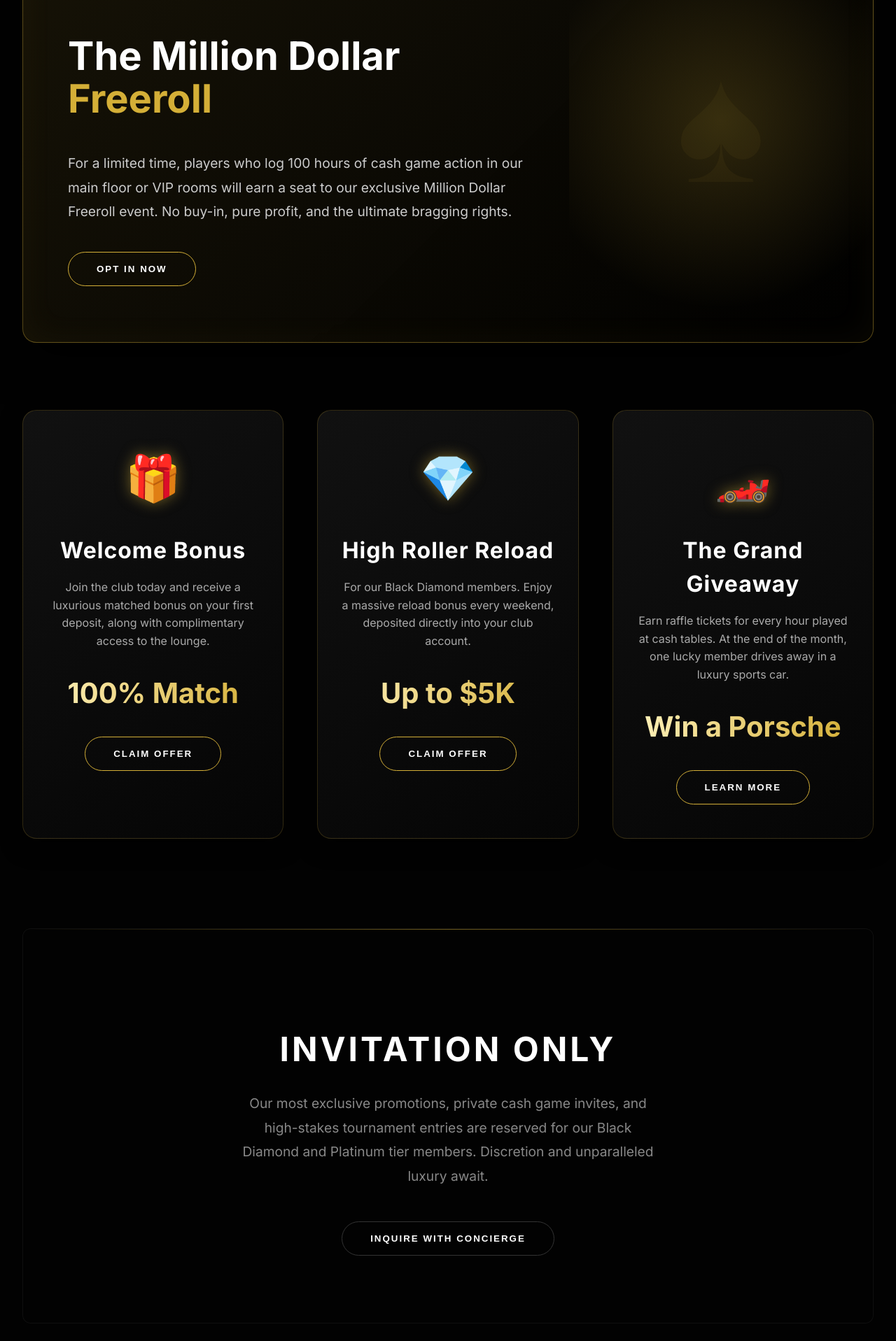
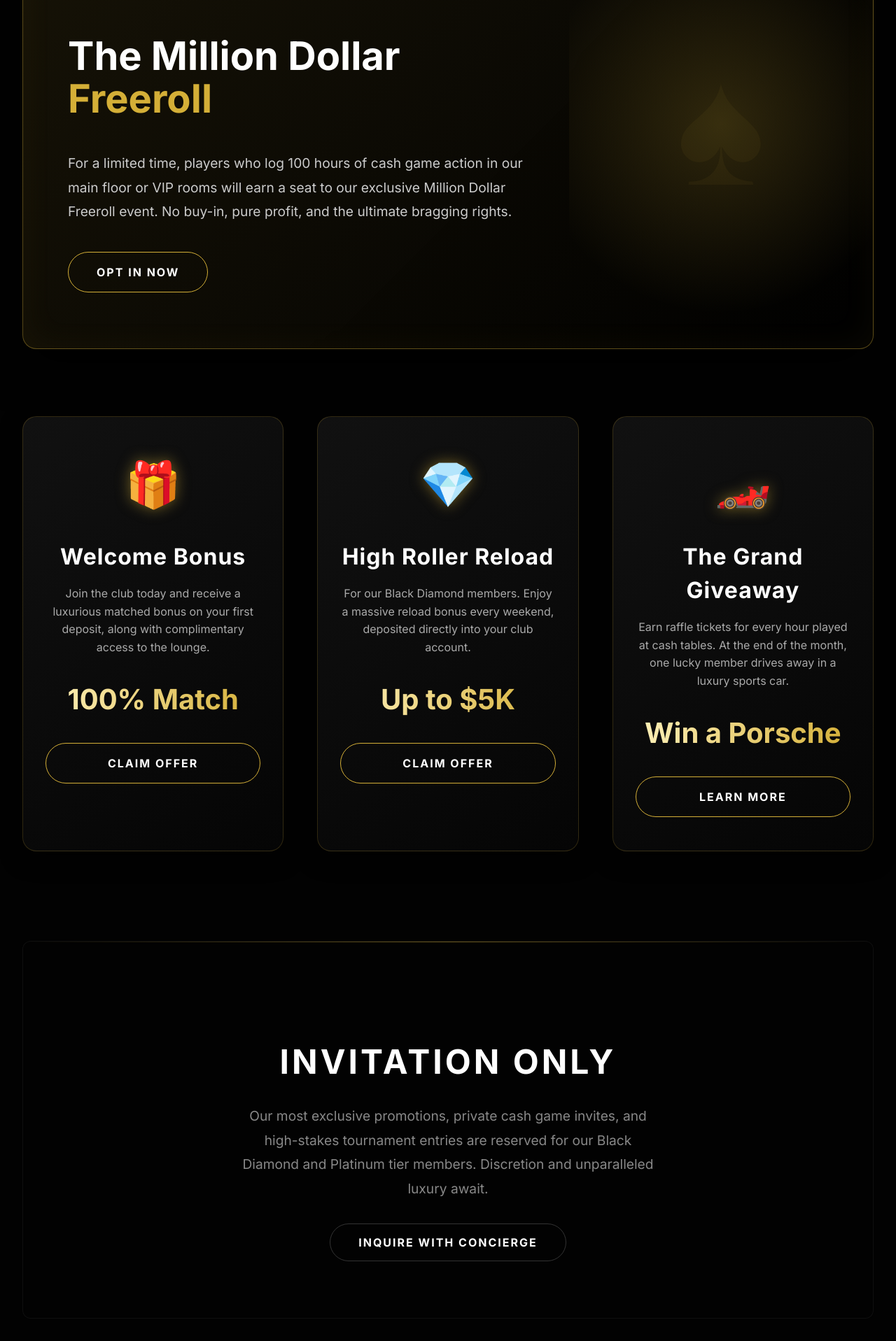
Before and after one commit to Rachit246-art/Pocker, a React (Vite) app: page /promotions in a window 1280 px wide. Shown: the part 880-2797 px from the top of the page at 70% size. Built offline with nearby package versions, Linux system fonts and the light colour scheme.

Commit message:
chore: fix router scroll and button routing

```diff
--- a/src/App.jsx
+++ b/src/App.jsx
@@ -3,6 +3,7 @@ import { BrowserRouter as Router, Routes, Route } from 'react-router-dom';
 import Navbar from './components/Navbar';
 import Footer from './components/Footer';
 import FloatingWhatsApp from './components/FloatingWhatsApp';
+import ScrollToTop from './components/ScrollToTop';
 
 // Pages
 import HomePage from './pages/HomePage';
@@ -16,6 +17,7 @@ import ContactPage from './pages/ContactPage';
 function App() {
   return (
     <Router>
+      <ScrollToTop />
       <Navbar />
       <main>
         <Routes>
--- a/src/components/FacilitiesSection.jsx
+++ b/src/components/FacilitiesSection.jsx
@@ -1,4 +1,5 @@
 import React from 'react';
+import { Link } from 'react-router-dom';
 import './FacilitiesSection.css';
 
 const FacilitiesSection = () => {
@@ -36,7 +37,7 @@ const FacilitiesSection = () => {
             <div className="facility-content">
               <h3 className="facility-item-title">{facility.title}</h3>
               <p className="facility-item-desc">{facility.description}</p>
-              <button className="facility-btn">Explore</button>
+              <Link to="/facilities" className="facility-btn">Explore</Link>
             </div>
           </div>
         ))}
--- a/src/components/Footer.jsx
+++ b/src/components/Footer.jsx
@@ -1,4 +1,5 @@
 import React from 'react';
+import { Link } from 'react-router-dom';
 import './Footer.css';
 
 const Footer = () => {
@@ -24,20 +25,20 @@ const Footer = () => {
         <div className="footer-col">
           <h4 className="footer-heading">THE CLUB</h4>
           <ul className="footer-links">
-            <li><a href="#">About Us</a></li>
-            <li><a href="#">VIP Membership</a></li>
-            <li><a href="#">Private Suites</a></li>
-            <li><a href="#">Fine Dining</a></li>
+            <li><Link to="/about">About Us</Link></li>
+            <li><Link to="/about">VIP Membership</Link></li>
+            <li><Link to="/facilities">Private Suites</Link></li>
+            <li><Link to="/facilities">Fine Dining</Link></li>
           </ul>
         </div>
 
         <div className="footer-col">
           <h4 className="footer-heading">GAMING</h4>
           <ul className="footer-links">
-            <li><a href="#">High Stakes Poker</a></li>
-            <li><a href="#">Tournaments</a></li>
-            <li><a href="#">Table Games</a></li>
-            <li><a href="#">House Rules</a></li>
+            <li><Link to="/facilities">High Stakes Poker</Link></li>
+            <li><Link to="/faq">Tournaments</Link></li>
+            <li><Link to="/gallery">Table Games</Link></li>
+            <li><Link to="/faq">House Rules</Link></li>
           </ul>
         </div>
 
@@ -54,10 +55,10 @@ const Footer = () => {
 
       <div className="footer-bottom">
         <p>&copy; {new Date().getFullYear()} Real Gaming Club. All rights reserved.</p>
-        <div className="footer-bottom-links">
-          <a href="#">Privacy Policy</a>
+        <div className="footer-legal">
+          <Link to="/faq">Privacy Policy</Link>
           <span className="separator">|</span>
-          <a href="#">Terms of Service</a>
+          <Link to="/faq">Terms of Service</Link>
         </div>
       </div>
     </footer>
--- a/src/components/OffersSection.jsx
+++ b/src/components/OffersSection.jsx
@@ -1,4 +1,5 @@
 import React from 'react';
+import { Link } from 'react-router-dom';
 import './OffersSection.css';
 
 const OffersSection = () => {
@@ -45,7 +46,7 @@ const OffersSection = () => {
               <span className="offer-number">0{offer.id}</span>
               <h3 className="offer-item-title">{offer.title}</h3>
               <p className="offer-item-desc">{offer.description}</p>
-              <button className="offer-btn">Learn More</button>
+              <Link to="/promotions" className="offer-btn">Learn More</Link>
             </div>
           </div>
         ))}
--- /dev/null
+++ b/src/components/ScrollToTop.jsx
@@ -0,0 +1,14 @@
+import { useEffect } from 'react';
+import { useLocation } from 'react-router-dom';
+
+const ScrollToTop = () => {
+  const { pathname } = useLocation();
+
+  useEffect(() => {
+    window.scrollTo(0, 0);
+  }, [pathname]);
+
+  return null;
+};
+
+export default ScrollToTop;
--- a/src/components/WhyChooseUs.jsx
+++ b/src/components/WhyChooseUs.jsx
@@ -1,4 +1,5 @@
 import React from 'react';
+import { Link } from 'react-router-dom';
 import './WhyChooseUs.css';
 
 const WhyChooseUs = () => {
@@ -47,7 +48,7 @@ const WhyChooseUs = () => {
                <p>Lorem ipsum dolor sit amet, consectetur adipiscing elit. Sed do eiusmod tempor incididunt ut labore et dolore magna aliqua. Ut enim ad minim veniam, quis nostrud exercitation ullamco laboris nisi ut aliquip ex ea commodo consequat.</p>
              </div>
              <div className="wcu-wide-action">
-               <button className="wcu-btn">Contact Concierge</button>
+               <Link to="/contact" className="wcu-btn">Contact Concierge</Link>
              </div>
            </div>
         </div>
--- a/src/pages/AboutPage.jsx
+++ b/src/pages/AboutPage.jsx
@@ -1,4 +1,5 @@
 import React from 'react';
+import { Link } from 'react-router-dom';
 import PageHeader from '../components/PageHeader';
 import './AboutPage.css';
 
@@ -33,7 +34,7 @@ const AboutPage = () => {
                   <li>Priority tournament registration</li>
                   <li>Monthly member-only events</li>
                 </ul>
-                <button className="tier-btn">Apply Now</button>
+                <Link to="/contact" className="tier-btn" style={{ display: 'block', boxSizing: 'border-box' }}>Apply Now</Link>
               </div>
 
               <div className="tier-card">
@@ -46,7 +47,7 @@ const AboutPage = () => {
                   <li>Private table booking</li>
                   <li>VIP helicopter transfer service</li>
                 </ul>
-                <button className="tier-btn">Inquire for Details</button>
+                <Link to="/contact" className="tier-btn" style={{ display: 'block', boxSizing: 'border-box' }}>Inquire for Details</Link>
               </div>
             </div>
           </section>
--- a/src/pages/PromotionsPage.jsx
+++ b/src/pages/PromotionsPage.jsx
@@ -1,4 +1,5 @@
 import React from 'react';
+import { Link } from 'react-router-dom';
 import PageHeader from '../components/PageHeader';
 import './PromotionsPage.css';
 
@@ -14,7 +15,7 @@ const PromotionsPage = () => {
               <span className="featured-badge">Limited Time Offer</span>
               <h2>The Million Dollar <span>Freeroll</span></h2>
               <p>For a limited time, players who log 100 hours of cash game action in our main floor or VIP rooms will earn a seat to our exclusive Million Dollar Freeroll event. No buy-in, pure profit, and the ultimate bragging rights.</p>
-              <button className="promo-btn" style={{alignSelf: 'flex-start'}}>Opt In Now</button>
+              <Link to="/contact" className="promo-btn" style={{alignSelf: 'flex-start', display: 'inline-block'}}>Opt In Now</Link>
             </div>
             <div className="featured-promo-image">
               {/* Empty div for background styling and decorative pseudo-element */}
@@ -27,7 +28,7 @@ const PromotionsPage = () => {
               <h3 className="promo-title">Welcome Bonus</h3>
               <p className="promo-desc">Join the club today and receive a luxurious matched bonus on your first deposit, along with complimentary access to the lounge.</p>
               <div className="promo-value">100% Match</div>
-              <button className="promo-btn">Claim Offer</button>
+              <Link to="/contact" className="promo-btn" style={{ display: 'block', boxSizing: 'border-box' }}>Claim Offer</Link>
             </div>
 
             <div className="promo-card" style={{ animationDelay: '0.2s' }}>
@@ -35,7 +36,7 @@ const PromotionsPage = () => {
               <h3 className="promo-title">High Roller Reload</h3>
               <p className="promo-desc">For our Black Diamond members. Enjoy a massive reload bonus every weekend, deposited directly into your club account.</p>
               <div className="promo-value">Up to $5K</div>
-              <button className="promo-btn">Claim Offer</button>
+              <Link to="/contact" className="promo-btn" style={{ display: 'block', boxSizing: 'border-box' }}>Claim Offer</Link>
             </div>
 
             <div className="promo-card" style={{ animationDelay: '0.4s' }}>
@@ -43,14 +44,14 @@ const PromotionsPage = () => {
               <h3 className="promo-title">The Grand Giveaway</h3>
               <p className="promo-desc">Earn raffle tickets for every hour played at cash tables. At the end of the month, one lucky member drives away in a luxury sports car.</p>
               <div className="promo-value">Win a Porsche</div>
-              <button className="promo-btn">Learn More</button>
+              <Link to="/contact" className="promo-btn" style={{ display: 'block', boxSizing: 'border-box' }}>Learn More</Link>
             </div>
           </div>
 
           <div className="vip-promo-section">
             <h2>Invitation Only</h2>
             <p>Our most exclusive promotions, private cash game invites, and high-stakes tournament entries are reserved for our Black Diamond and Platinum tier members. Discretion and unparalleled luxury await.</p>
-            <button className="promo-btn">Inquire with Concierge</button>
+            <Link to="/contact" className="promo-btn">Inquire with Concierge</Link>
           </div>
 
         </div>
```
